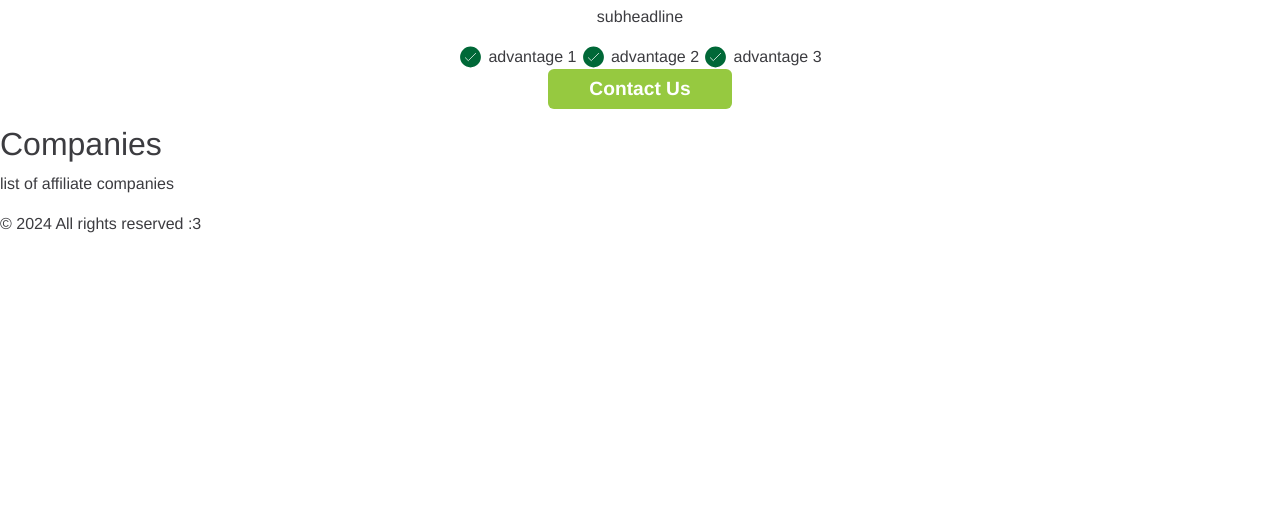
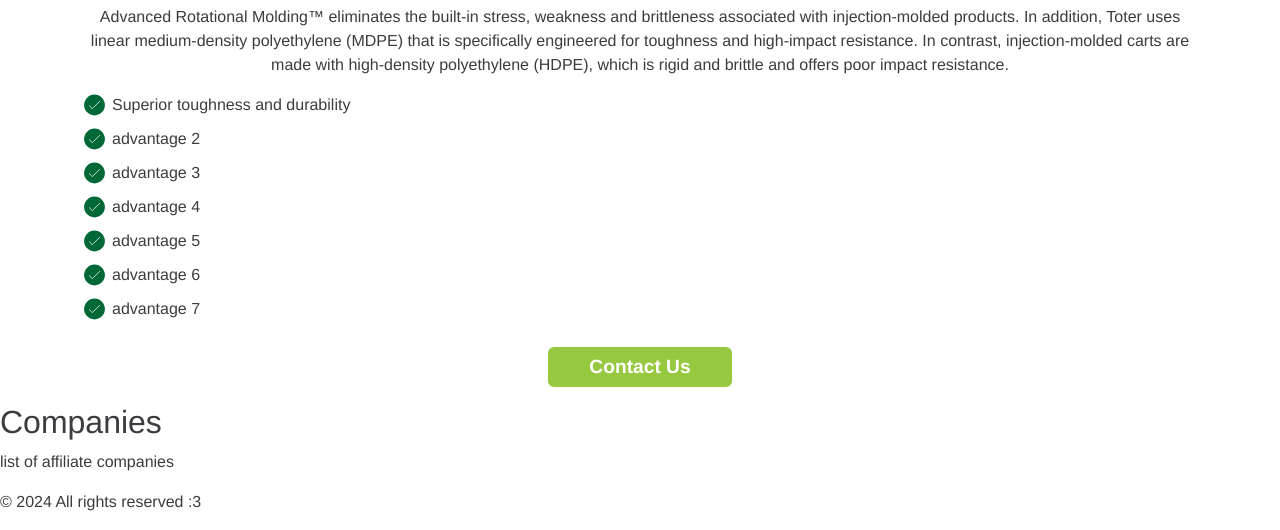
Before and after one commit to afnan-hmd/toter-landing-page, a plain HTML site: page index.html in a window 1280 px wide. Shown: the part 2214-2744 px from the top of the page. Before the commit the page ends 2466 px from the top, so only its background shows below. Drawn offline with nearby package versions, Linux system fonts and the light colour scheme.

Commit message:
Update advantages to show list items correctly

```diff
--- a/index.html
+++ b/index.html
@@ -88,12 +88,19 @@
     <section id="advantages" class="advantages">
         <div class="container text-center">
             <h1 class="fw-bold pt-4">The Toter Advantage</h1>
-            <p>subheadline</p>
-            <div class="advantages-list">
-                <div class="advantages-item checkmark-svg">advantage 1</div>
-                <div class="advantages-item checkmark-svg">advantage 2</div>
-                <div class="advantages-item checkmark-svg">advantage 3</div>
-            </div>
+            <p>Advanced Rotational Molding™ eliminates the built-in stress, weakness and brittleness associated with injection-molded products.
+                In addition, Toter uses linear medium-density polyethylene (MDPE) that is specifically engineered for toughness and high-impact resistance.
+                In contrast, injection-molded carts are made with high-density polyethylene (HDPE),
+                which is rigid and brittle and offers poor impact resistance.</p>
+            <ul class="advantages-list">
+                <li class="advantages-item checkmark-svg">Superior toughness and durability</li>
+                <li class="advantages-item checkmark-svg">advantage 2</li>
+                <li class="advantages-item checkmark-svg">advantage 3</li>
+                <li class="advantages-item checkmark-svg">advantage 4</li>
+                <li class="advantages-item checkmark-svg">advantage 5</li>
+                <li class="advantages-item checkmark-svg">advantage 6</li>
+                <li class="advantages-item checkmark-svg">advantage 7</li>
+            </ul>
             <a href="#contact" class="contact-btn btn mb-3">Contact Us</a>
         </div>
     </section>
--- a/style.css
+++ b/style.css
@@ -84,6 +84,7 @@ body, html {
     color: #ffffff;
     &:hover {
         background-color: #A6DB4C;
+        color: white;
     }
 }
 
@@ -118,6 +119,17 @@ body, html {
     background-repeat: no-repeat;
     background-position: center;
 }
+.advantages-list {
+    display: flex;
+    flex-direction: column;
+    padding-left: 0;
+    list-style-type: none;
+}
+.advantages-item {
+    display: flex;
+    align-items: center;
+    margin-bottom: 10px;
+}
 
 
 
```
